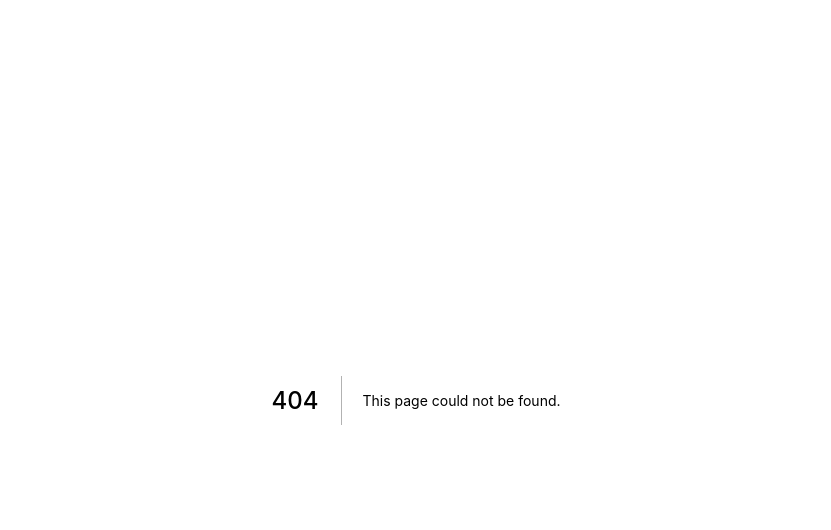
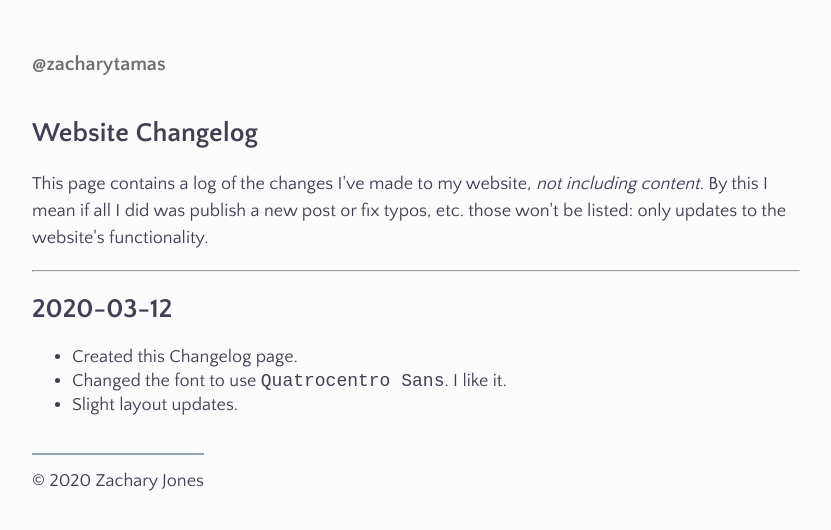
Before and after one commit to zacharytamas/hub, a Next.js app: page /changelog in a window 1280 px wide. Before the commit this address had no page. Shown: the top 530 px of the page, without its empty margins (224-1055 px from the left). Built offline with nearby package versions, Linux system fonts and the light colour scheme.

Commit message:
✨ Add Changelog page

```diff
--- /dev/null
+++ b/src/content/changelog.mdx
@@ -0,0 +1,13 @@
+# Website Changelog
+
+This page contains a log of the changes I've made to my website, _not including content_.
+By this I mean if all I did was publish a new post or fix typos, etc. those won't be
+listed: only updates to the website's functionality.
+
+---
+
+## 2020-03-12
+
+- Created this Changelog page.
+- Changed the font to use `Quatrocentro Sans`. I like it.
+- Slight layout updates.
--- /dev/null
+++ b/src/pages/changelog.tsx
@@ -0,0 +1,12 @@
+import React from 'react';
+
+import { BaseLayout } from '../components/layouts';
+import ChangeLogContent from '../content/changelog.mdx';
+
+export default () => {
+  return (
+    <BaseLayout>
+      <ChangeLogContent />
+    </BaseLayout>
+  );
+};
```
